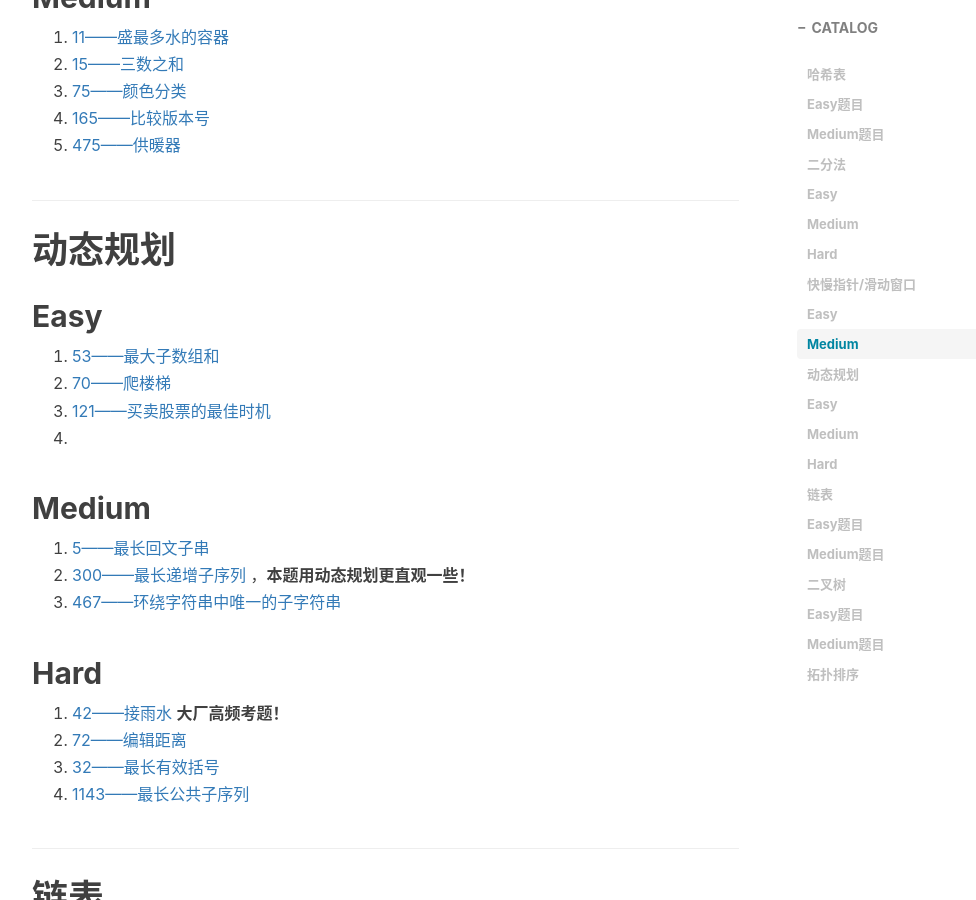
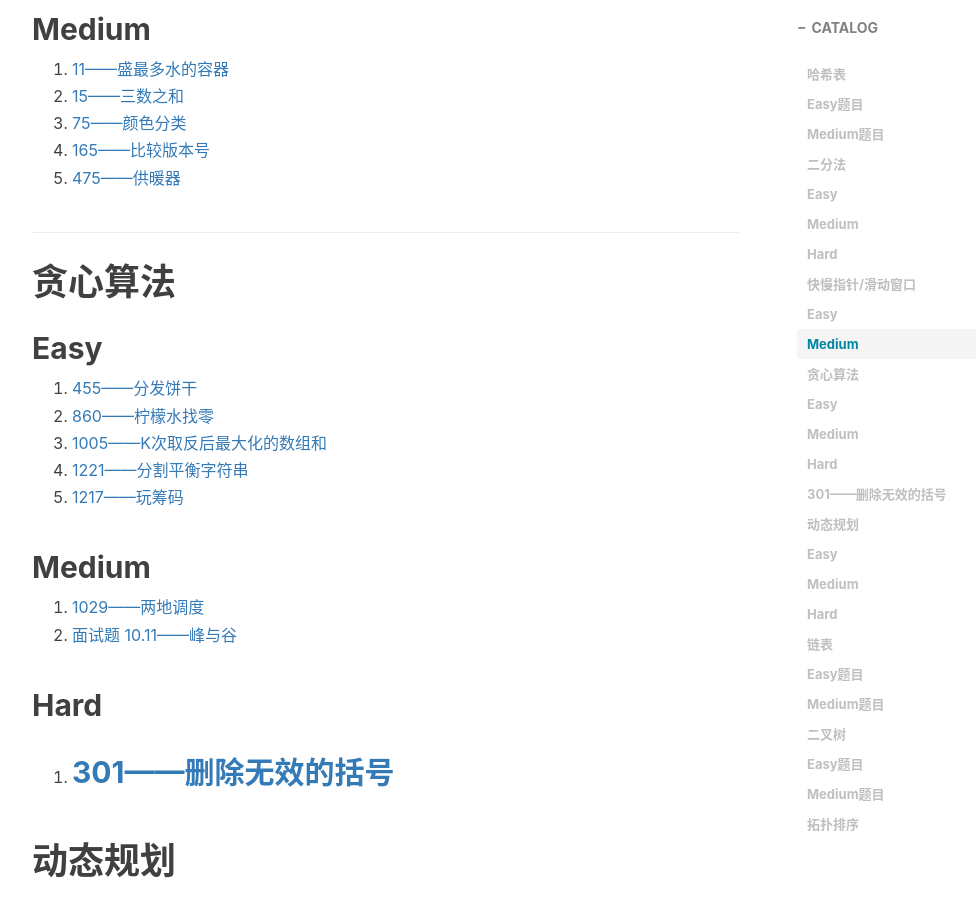
Before and after one commit to xie96808/xie96808.github.io, a Jekyll site: the page built from _posts/2022-05-22-刷题分类!.md, in a window 1280 px wide and 900 px high, scrolled down 2683 px. Shown: the whole window, without its empty margins (233-1209 px from the left). Built offline with Jekyll 4.4.1, drawn with Linux system fonts in a browser that asks for light colours; nearby versions of some CDN libraries; comment, search, counter and statistics services are not loaded.

Commit message:
Update 2022-05-22-刷题分类!.md

```diff
--- a/_posts/2022-05-22-刷题分类!.md
+++ b/_posts/2022-05-22-刷题分类!.md
@@ -19,6 +19,8 @@ tags:								#标签
 	* [二分法](#二分法)
 
 	* [快慢指针/滑动窗口](#快慢指针/滑动窗口)
+
+	* [贪心算法](#贪心算法)
 
 	* [动态规划](#动态规划)
 
@@ -105,6 +107,26 @@ tags:								#标签
 
 ---------------
 
+# 贪心算法
+
+## Easy
+
+1. [455——分发饼干](https://leetcode.cn/problems/assign-cookies/)
+2. [860——柠檬水找零](https://leetcode.cn/problems/lemonade-change/)
+3. [1005——K次取反后最大化的数组和](https://leetcode.cn/problems/maximize-sum-of-array-after-k-negations/)
+4. [1221——分割平衡字符串](https://leetcode.cn/problems/split-a-string-in-balanced-strings/)
+5. [1217——玩筹码](https://leetcode.cn/problems/minimum-cost-to-move-chips-to-the-same-position/)
+
+## Medium
+
+1. [1029——两地调度](https://leetcode.cn/problems/two-city-scheduling/)
+2. [面试题 10.11——峰与谷](https://leetcode.cn/problems/peaks-and-valleys-lcci/)
+
+## Hard
+
+1. [301——删除无效的括号](https://leetcode.cn/problems/remove-invalid-parentheses/)
+---------------
+
 # 动态规划
 
 ## Easy
```
